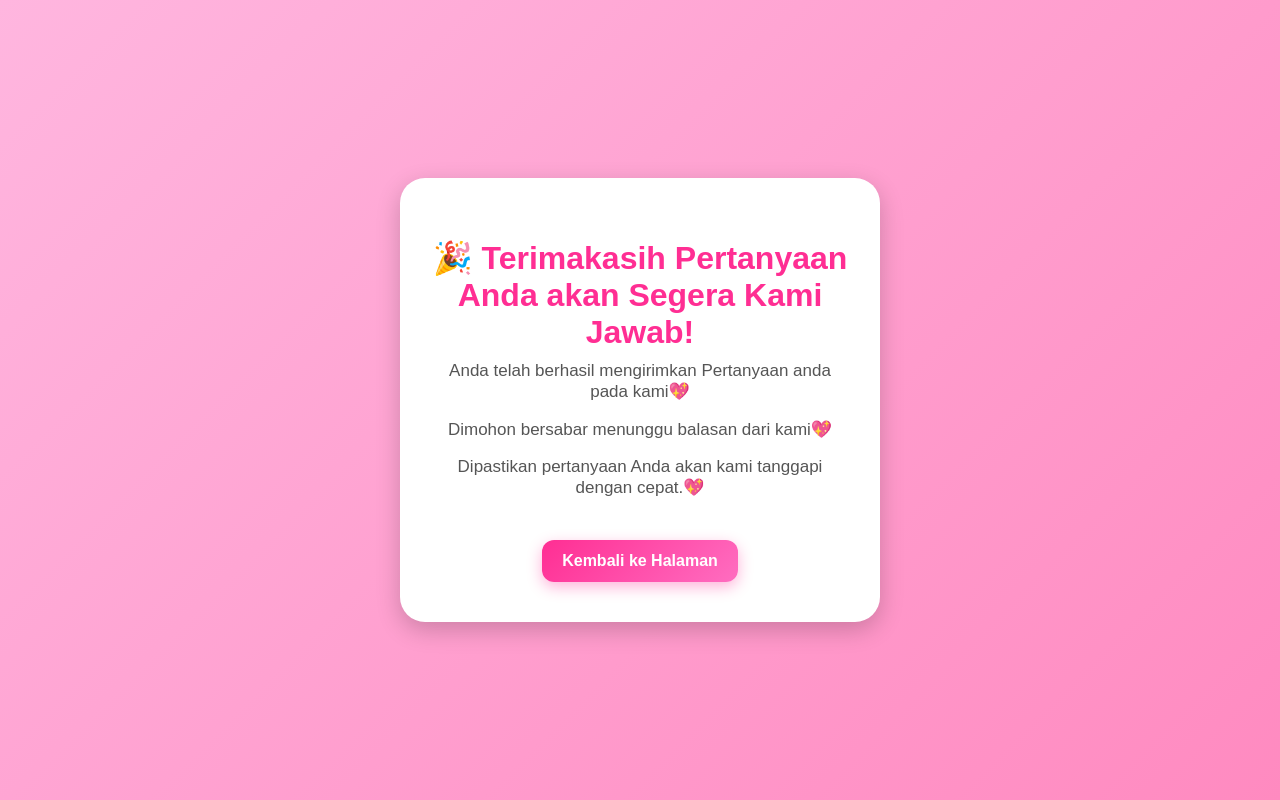
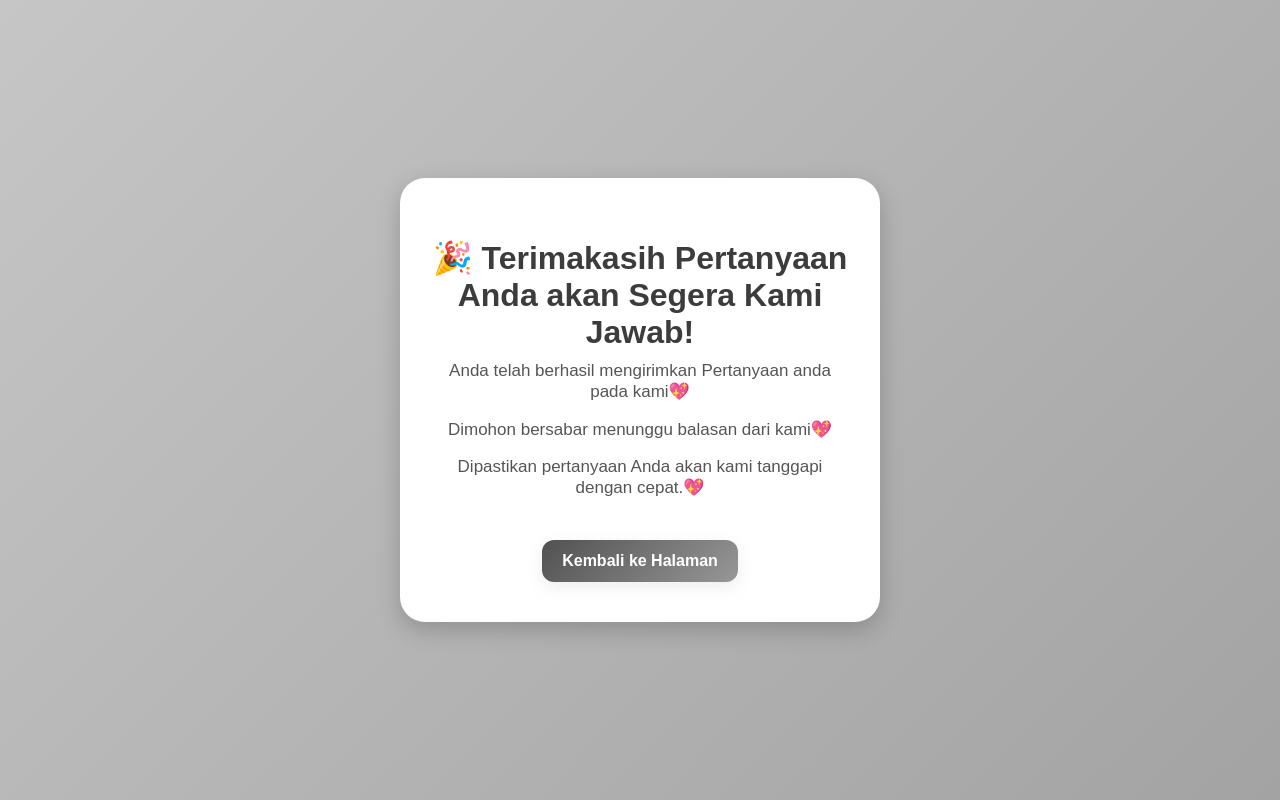
Before and after one commit to rahmagemashh/ujian-sm, a plain HTML site: page masukan.html in a window 1280 px wide. Drawn offline with Linux system fonts and the light colour scheme.

Commit message:
ganti warna

```diff
--- a/masukan.html
+++ b/masukan.html
@@ -7,7 +7,7 @@
     <title>Pesanan Berhasil</title>
     <style>
         body {
-            background: linear-gradient(135deg, #ffb6df, #ff8ac0);
+            background: linear-gradient(135deg, #c7c6c6, #a4a3a4);
             font-family: "Poppins", sans-serif;
             margin: 0;
             padding: 0;
@@ -28,7 +28,7 @@
         }
 
         .box h1 {
-            color: #ff2e93;
+            color: #3d3c3d;
             font-size: 32px;
             margin-bottom: 10px;
         }
@@ -43,12 +43,12 @@
             display: inline-block;
             margin-top: 25px;
             padding: 12px 20px;
-            background: linear-gradient(135deg, #ff2e93, #ff6dc0);
+            background: linear-gradient(135deg, #515151, #989798);
             color: white;
             font-weight: 600;
             text-decoration: none;
             border-radius: 12px;
-            box-shadow: 0 5px 15px rgba(255, 0, 130, 0.3);
+            box-shadow: 0 5px 15px rgba(198, 198, 198, 0.3);
             transition: 0.3s;
         }
 
```
Also changed, not shown: help.html (+4 -4 lines).
